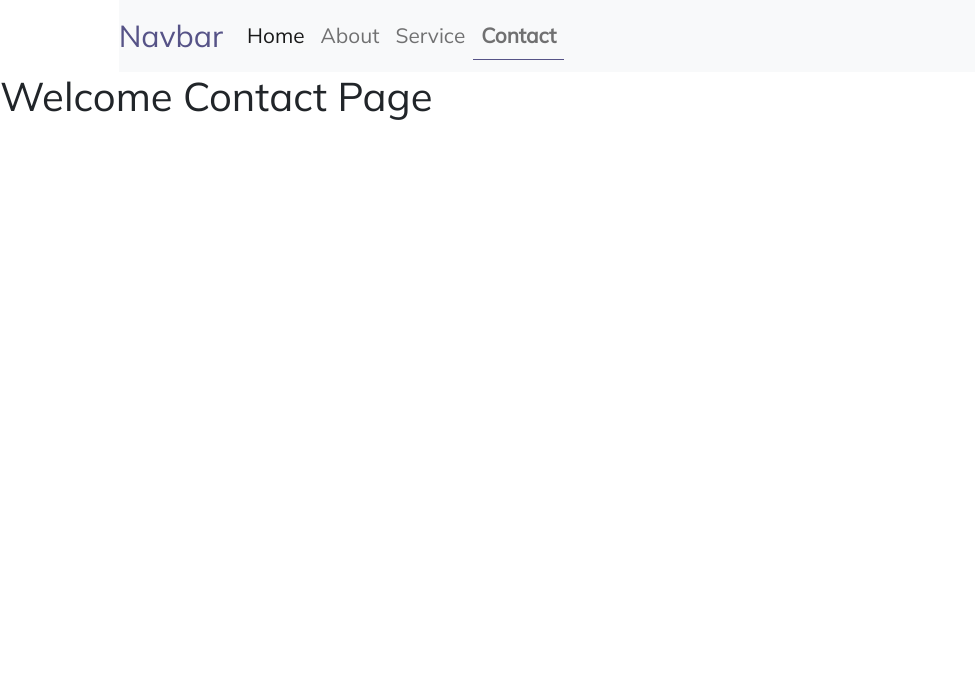
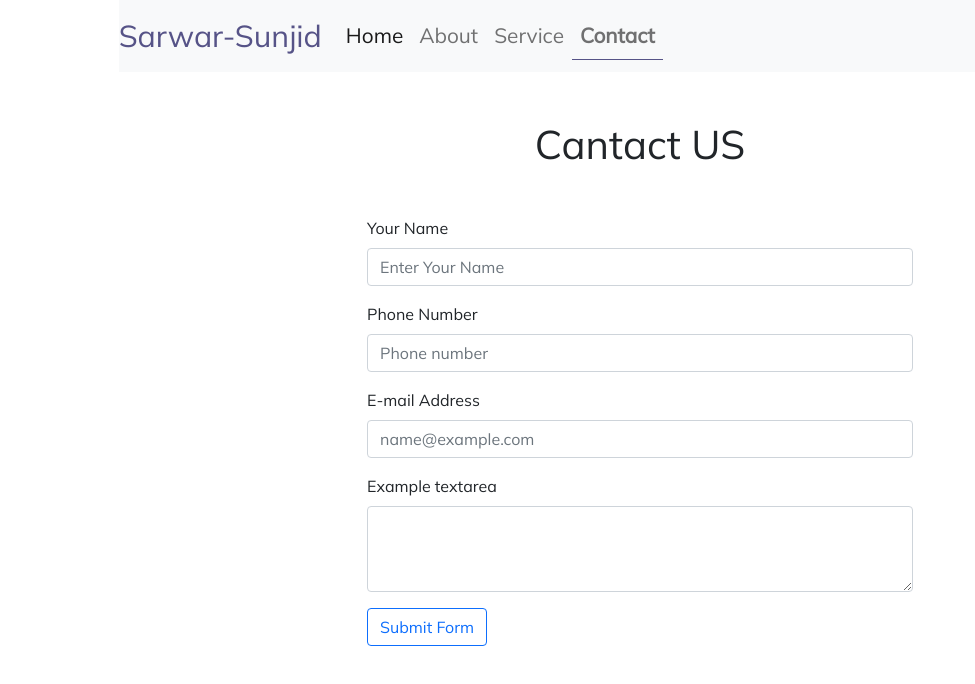
Before and after one commit to sarwarsunjid/html-to-react, a React (Create React App) app: page /contact in a window 1280 px wide. Shown: the top 684 px of the page, without its empty margins (0-975 px from the left). Built offline with nearby package versions, Linux system fonts and the light colour scheme.

Commit message:
Contact Page Complete, Use State Used,

```diff
--- a/public/index.html
+++ b/public/index.html
@@ -21,6 +21,5 @@
     <noscript>You need to enable JavaScript to run this app.</noscript>
     <div id="root"></div>
 
-
   </body>
 </html>
--- a/src/Card.jsx
+++ b/src/Card.jsx
@@ -1,19 +1,19 @@
 import React from 'react'
 import { NavLink } from 'react-router-dom';
-import web from '../src/images/home-bg.jpg'
+// import web from '../src/images/home-bg.jpg'
 
 const Card = (props) => {
     return (
         <>
             <div className="col-md-4 col-10 mx-auto">
-                <div class="card">
-                    <img src={props.imgsrc} class="card-img-top" alt={props.imgsrc} />
-                    <div class="card-body">
-                        <h5 class="card-title">{props.title}</h5>
-                        <p class="card-text">Some quick example text to build on the card title and make up the bulk of the card's content.</p>
-                        <NavLink to="/" class="btn btn-primary">
+                <div className="card">
+                    <img src={props.imgsrc} className="card-img-top" alt={props.imgsrc} />
+                    <div className="card-body">
+                        <h5 className="card-title">{props.title}</h5>
+                        <p className="card-text">Some quick example text to build on the card title and make up the bulk of the card's content.</p>
+                        <NavLink to="/" className="btn btn-primary">
                             Go somewhere
-                            </NavLink>
+                        </NavLink>
                     </div>
                 </div>
             </div>
--- a/src/Common.jsx
+++ b/src/Common.jsx
@@ -1,5 +1,5 @@
 import React from 'react'
-import web from '../src/images/home-bg.jpg'
+// import web from '../src/images/home-bg.jpg'
 import { NavLink } from 'react-router-dom'
 
 const Common = (props) => {
--- a/src/Contact.jsx
+++ b/src/Contact.jsx
@@ -1,9 +1,94 @@
-import React from 'react'
+import React, { useState } from 'react'
 
 const Contact = () => {
+  const [data, setData] = useState({
+    fullname: "",
+    phone: "",
+    email: "",
+    msg: "",
+  });
+
+  const InputEvent = (event) => {
+    const { name, value } = event.target;
+
+    setData((preVal) => {
+      return {
+        ...preVal,
+        [name]: value,
+      };
+    });
+  };
+
+  const formSubmit = (e) => {
+    e.preventDefault();
+    alert(`
+      My name is ${data.fullname}.
+      My phone Number is ${data.fullname}.
+      My Email id is ${data.email}.
+      My Message is ${data.msg}`
+    );
+  };
+
   return (
     <>
-     <h1>Welcome Contact Page</h1>
+      <div className="my-5">
+        <h1 className="text-center">Cantact US</h1>
+      </div>
+      <div className="container contact_div">
+        <div className="row">
+          <div className="col-md-6 mx-auto ">
+            <form onSubmit={formSubmit}>
+              <div className="mb-3">
+                <label htmlFor="exampleFormControlInput1" className="form-label"> Your Name</label>
+                <input
+                  type="text"
+                  className="form-control"
+                  id="exampleFormControlInput1"
+                  name="fullname"
+                  value={data.fullname}
+                  onChange={InputEvent}
+                  placeholder="Enter Your Name" />
+              </div>
+              <div className="mb-3">
+                <label htmlFor="exampleFormControlInput1" className="form-label">Phone Number</label>
+                <input
+                  type="text"
+                  className="form-control"
+                  id="exampleFormControlInput1"
+                  name="phone"
+                  value={data.phone}
+                  onChange={InputEvent}
+                  placeholder="Phone number" />
+              </div>
+              <div className="mb-3">
+                <label htmlFor="exampleFormControlInput1" className="form-label">E-mail Address</label>
+                <input
+                  type="email"
+                  className="form-control"
+                  id="exampleFormControlInput1"
+                  name="email"
+                  value={data.email}
+                  onChange={InputEvent}
+                  placeholder="name@example.com" />
+              </div>
+              <div className="mb-3">
+                <label htmlFor="exampleFormControlTextarea1" className="form-label">Example textarea</label>
+                <textarea
+                  className="form-control"
+                  id="exampleFormControlTextarea1"
+                  rows="3"
+                  name="msg"
+                  value={data.msg}
+                  onChange={InputEvent}
+                ></textarea>
+              </div>
+              <div className="col-12">
+                <button className="btn btn-outline-primary" type="submit">Submit Form</button>
+              </div>
+            </form>
+          </div>
+        </div>
+      </div>
     </>
   )
 }
--- a/src/Home.jsx
+++ b/src/Home.jsx
@@ -1,6 +1,6 @@
 import React from 'react'
 import web from '../src/images/home-bg.jpg'
-import { NavLink } from 'react-router-dom'
+// import { NavLink } from 'react-router-dom'
 import Common from './Common'
 
 const Home = () => {
--- a/src/Navbar.jsx
+++ b/src/Navbar.jsx
@@ -1,5 +1,6 @@
 import React from 'react'
 import { NavLink } from 'react-router-dom'
+
 
 const Navbar = () => {
   return (
@@ -7,12 +8,15 @@ const Navbar = () => {
       <div className="container-fluid nav_bg">
         <div className="row">
           <div className="col-10 mx-auto">
-            <nav class="navbar navbar-expand-lg navbar-light bg-light">
-              <NavLink class="navbar-brand" to="/">Navbar</NavLink>
-              <button class="navbar-toggler" type="button" data-toggle="collapse" data-target="#navbarSupportedContent" aria-controls="navbarSupportedContent" aria-expanded="false" aria-label="Toggle navigation">
-                <span class="navbar-toggler-icon"></span>
+            <nav className="navbar navbar-expand-lg navbar-light bg-light">
+              <NavLink className="navbar-brand" to="/">
+                Sarwar-Sunjid
+              </NavLink>
+              <button className="navbar-toggler" type="button" data-toggle="collapse" data-target="#navbarSupportedContent" aria-controls="navbarSupportedContent" aria-expanded="false" aria-label="Toggle navigation">
+                <span className="navbar-toggler-icon"></span>
               </button>
-              <div class="collapse navbar-collapse" id="navbarSupportedContent">
+
+              <div className="collapse navbar-collapse" id="navbarSupportedContent">
                 <ul className="navbar-nav ml-auto mb-2 mb-lg-0">
                   <li className="nav-item">
                     <NavLink activeClassName="menu_active" exact className="nav-link active" aria-current="page" to="/">Home</NavLink>
--- a/src/index.css
+++ b/src/index.css
@@ -75,7 +75,7 @@
   animation: up-down 2s ease-in-out infinite alternate-reverse both;
 }
 
-@webkit-keyframes up-down{
+@-webkit-keyframes up-down{
   0% {
     transform: translateY(10px);
   }
--- a/src/index.js
+++ b/src/index.js
@@ -8,13 +8,10 @@ import { BrowserRouter } from 'react-router-dom';
 ReactDOM.render(
   <React.StrictMode>
     <BrowserRouter>
-    <App />
+      <App />
     </BrowserRouter>
   </React.StrictMode>,
   document.getElementById('root')
 );
 
-// If you want to start measuring performance in your app, pass a function
-// to log results (for example: reportWebVitals(console.log))
-// or send to an analytics endpoint. Learn more: https://bit.ly/CRA-vitals
 reportWebVitals();
```
Also changed, not shown: src/About.jsx (+2 -29 lines).
